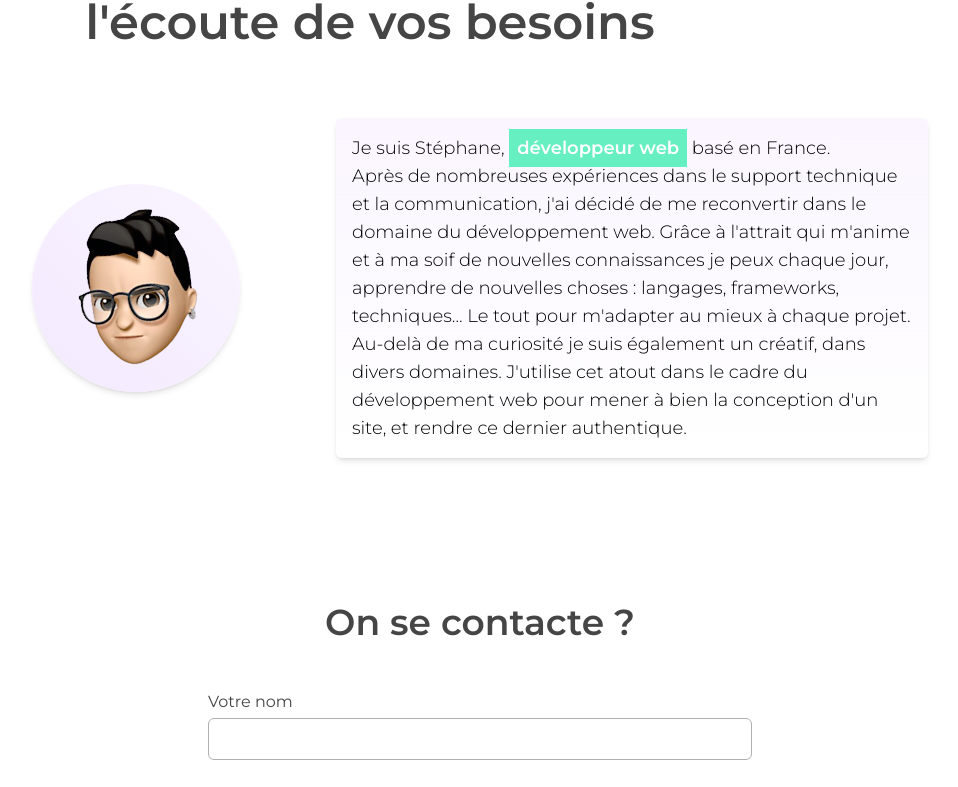
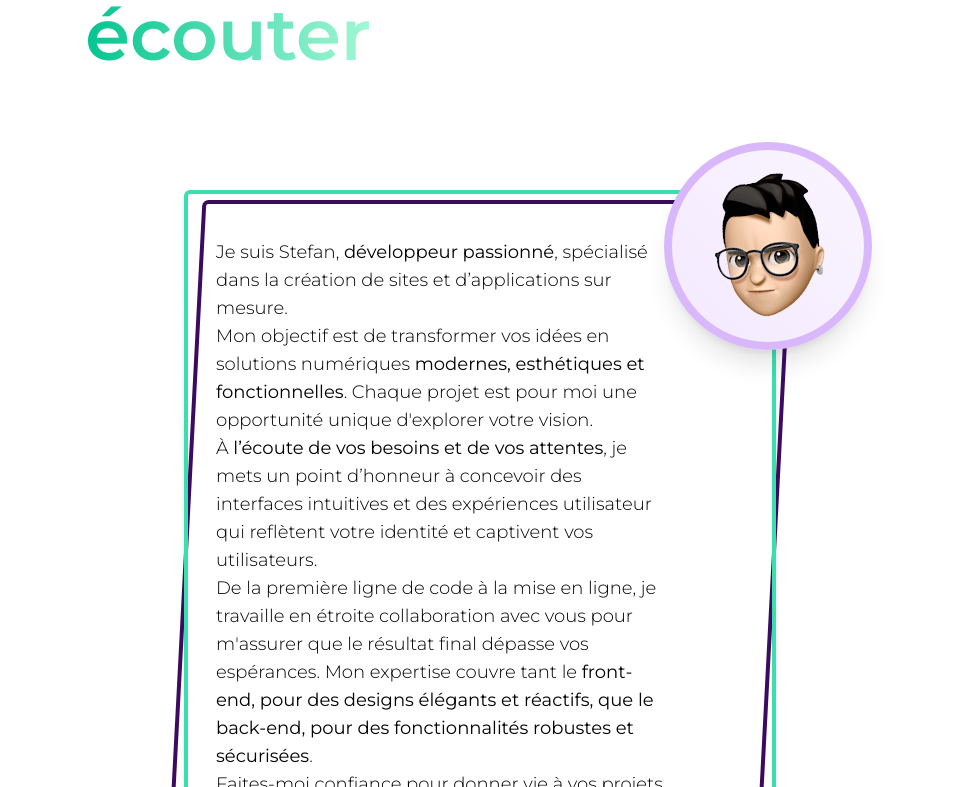
Before and after one commit to StefanHyde/PortfolioV2, a Next.js app: page / in a window 1280 px wide. Shown: the part 1833-2620 px from the top of the page, without its empty margins (160-1118 px from the left). Built offline with nearby package versions, Linux system fonts and the light colour scheme.

Commit message:
Update about text container UI

```diff
--- a/src/app/globals.css
+++ b/src/app/globals.css
@@ -3,7 +3,28 @@
 @tailwind utilities;
 
 @layer components {
-  strong {
-    @apply bg-secondary-300 dark:bg-secondary-500 p-2 text-white font-semibold;
+  .skew-container::before {
+    content: '';
+    position: absolute;
+    top: 10px;
+    left: 0;
+    right: 0;
+    bottom: 10px;
+    border: 4px solid #3c0b60;
+    transform: skew(-3deg);
+    z-index: -1;
+    border-radius: inherit; /* Ensure the border follows the container's border radius */
+  }
+  .skew-container::after {
+    content: '';
+    position: absolute;
+    top: 0;
+    left: 0;
+    right: 0;
+    bottom: 0;
+    border: 4px solid #39e0ad;
+
+    z-index: -1;
+    border-radius: inherit; /* Ensure the border follows the container's border radius */
   }
 }
--- a/src/components/about.tsx
+++ b/src/components/about.tsx
@@ -5,16 +5,44 @@ export default function About() {
     <div className="flex flex-col items-center justify-center h-full w-full ">
       <div className="justify-start mb-12  text-dark-800 dark:text-almost-white md:w-2/3">
         <h2 className="mb-6 text-4xl md:text-5xl font-montserrat font-semibold">
-          Votre{' '}
           <span className="text-6xl md:text-7xl bg-gradient-to-r from-primary-800 to-primary-400 inline-block text-transparent bg-clip-text text-primary-500">
-            développeur
+            Développer
           </span>{' '}
-          à l&apos;écoute de vos besoins
+          et vous
+          <span className="text-6xl md:text-7xl bg-gradient-to-r from-secondary-500 to-secondary-200 inline-block text-transparent bg-clip-text">
+            écouter
+          </span>{' '}
         </h2>
       </div>
 
-      <div className="flex flex-col justify-center items-center gap-8 md:gap-24 md:flex-row w-full">
-        <div className="flex items-center justify-center bg-gradient-to-bl from-primary-50 to-primary-100 dark:from-primary-950 dark:to-transparent h-52 w-52 rounded-full shadow-md">
+      <div className="relative flex flex-col items-center xl:flex-row xl:w-1/2 mt-24 xl:mt-12">
+        <div className="flex flex-col p-8 pt-28 md:pt-32 xl:pt-12 xl:pr-28 backdrop-blur-md border-solid  dark:border-almost-white rounded-md dark:text-almost-white shadow-md skew-container">
+          <p className="text-normal md:text-lg font-montserrat font-light ">
+            Je suis Stefan, <strong>développeur passionné</strong>, spécialisé
+            dans la création de sites et d’applications sur mesure.
+            <br /> Mon objectif est de transformer vos idées en solutions
+            numériques <strong>modernes, esthétiques et fonctionnelles</strong>.
+            Chaque projet est pour moi une opportunité unique d'explorer votre
+            vision. <br /> À{' '}
+            <strong>l’écoute de vos besoins et de vos attentes</strong>, je mets
+            un point d’honneur à concevoir des interfaces intuitives et des
+            expériences utilisateur qui reflètent votre identité et captivent
+            vos utilisateurs. <br /> De la première ligne de code à la mise en
+            ligne, je travaille en étroite collaboration avec vous pour
+            m'assurer que le résultat final dépasse vos espérances. Mon
+            expertise couvre tant le{' '}
+            <strong>
+              front-end, pour des designs élégants et réactifs, que le back-end,
+              pour des fonctionnalités robustes et sécurisées
+            </strong>
+            . <br /> Faites-moi confiance pour donner vie à vos projets
+            numériques et bâtir avec vous des solutions qui allient esthétisme,
+            performance et innovation. <br /> Je suis là pour
+            <strong>écouter, comprendre et créer</strong>.
+          </p>
+        </div>
+
+        <div className="absolute xl:-right-24 -top-24 xl:-top-12 z-10 flex items-center justify-center bg-gradient-to-bl from-primary-50 to-primary-100 dark:from-primary-950 dark:to-slate-950 h-44 w-44 md:h-52 md:w-52 rounded-full border-8 border-primary-300 dark:border-primary-950 shadow-xl hover:rotate-2 hover:scale-105 duration-300">
           <Image
             src="/images/avatar.png"
             width={300}
@@ -23,24 +51,6 @@ export default function About() {
             className="-rotate-12"
           />
         </div>
-
-        <div className="flex flex-col p-4 md:w-2/3 xl:w-1/2 backdrop-blur-md border-solid  dark:border-almost-white rounded-md dark:text-almost-white bg-gradient-to-b from-primary-50 dark:from-primary-950 to-transparent shadow-md ">
-          <p className="text-normal md:text-lg font-montserrat font-light ">
-            Je suis Stéphane, <strong>développeur web</strong> basé en France.
-            <br />
-            Après de nombreuses expériences dans le support technique et la
-            communication, j'ai décidé de me reconvertir dans le domaine du
-            développement web. Grâce à l'attrait qui m'anime et à ma soif de
-            nouvelles connaissances je peux chaque jour, apprendre de nouvelles
-            choses : langages, frameworks, techniques... Le tout pour m'adapter
-            au mieux à chaque projet.
-            <br />
-            Au-delà de ma curiosité je suis également un créatif, dans divers
-            domaines. J'utilise cet atout dans le cadre du développement web
-            pour mener à bien la conception d'un site, et rendre ce dernier
-            authentique.
-          </p>
-        </div>
       </div>
     </div>
   );
```
